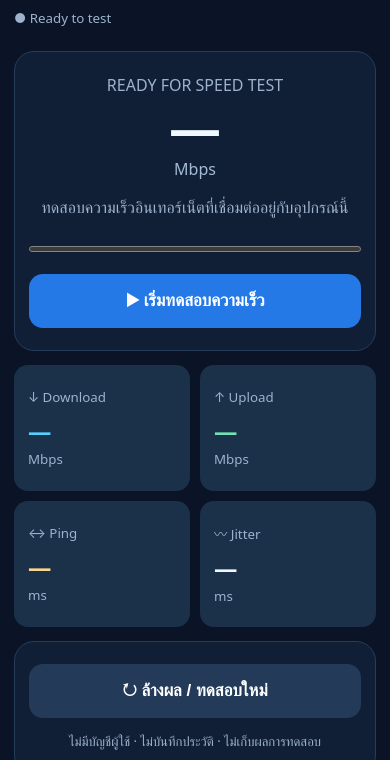
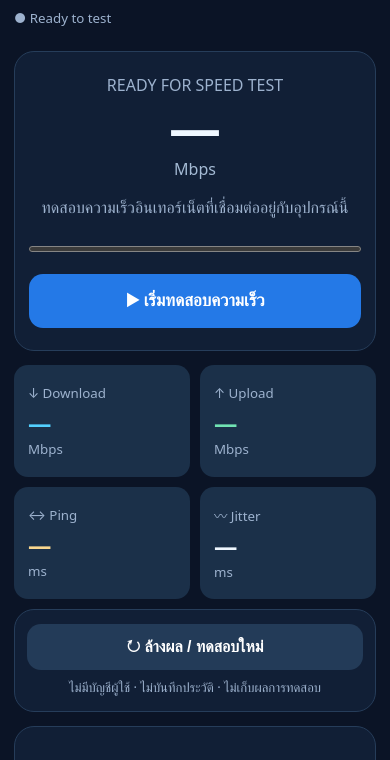
Before and after one commit to kruakkawit-eng/akkawit-speedcheck, a website: page index.html in a window 390 px wide. Shown: the part 77-837 px from the top of the page. Drawn offline with Linux system fonts and the light colour scheme.

Commit message:
Update style.css

```diff
--- a/style.css
+++ b/style.css
@@ -30,3 +30,20 @@ button:focus-visible { outline: 3px solid #71e3ff; outline-offset: 3px; }
   .panel.center p:has(> button) { margin-top: 18px; }
 }
 @media (prefers-reduced-motion: reduce) { button { transition: none; } }
+
+
+/* Compact refinement — results and reset controls */
+.grid { margin-bottom: 12px; gap: 12px; }
+.metric { min-height: 130px; padding: 16px 18px; }
+.metric b { margin: 8px 0 4px; }
+/* Only the panel containing Reset is compacted; main test panel remains spacious. */
+.panel.center:has(> #reset) { padding: 16px 20px; margin-bottom: 16px; }
+#reset { min-height: 48px; min-width: 230px; padding: 11px 20px; font-size: 16px; }
+#reset + .muted { margin: 8px 0 0; line-height: 1.4; }
+@media (max-width: 640px) {
+  .grid { gap: 10px; margin-bottom: 10px; }
+  .metric { min-height: 112px; padding: 12px 14px; }
+  .panel.center:has(> #reset) { padding: 14px 12px; margin-bottom: 14px; }
+  #reset { width: 100%; min-width: 0; min-height: 46px; }
+  #reset + .muted { margin-top: 8px; }
+}
```
